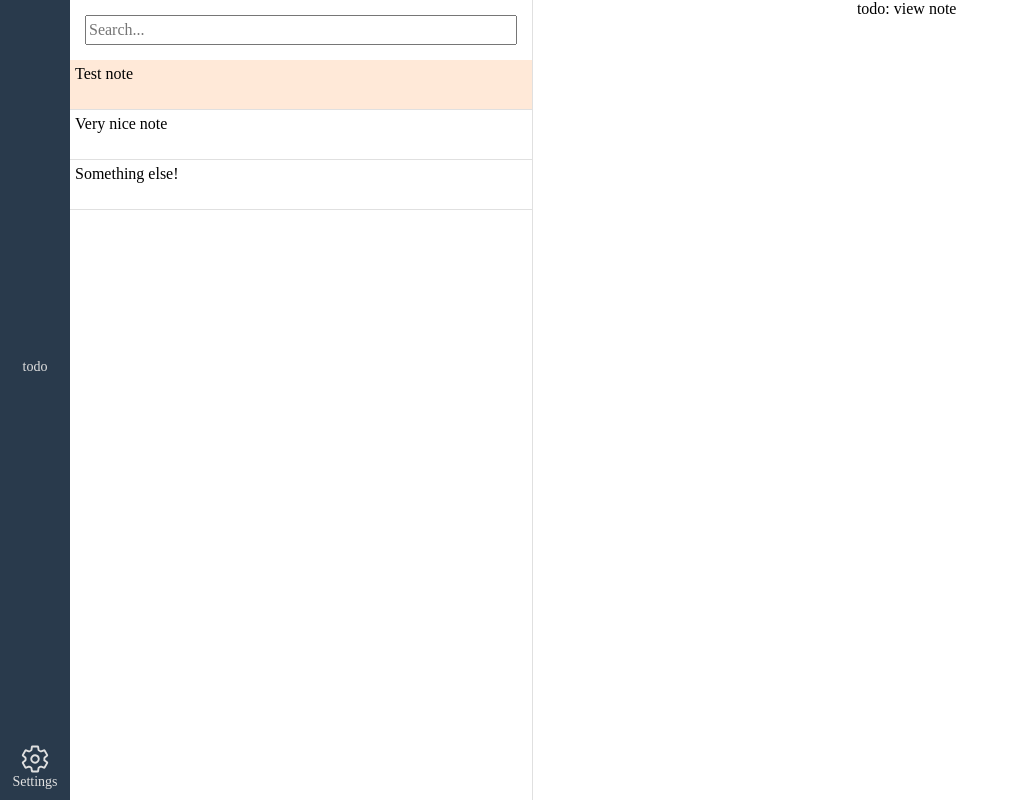
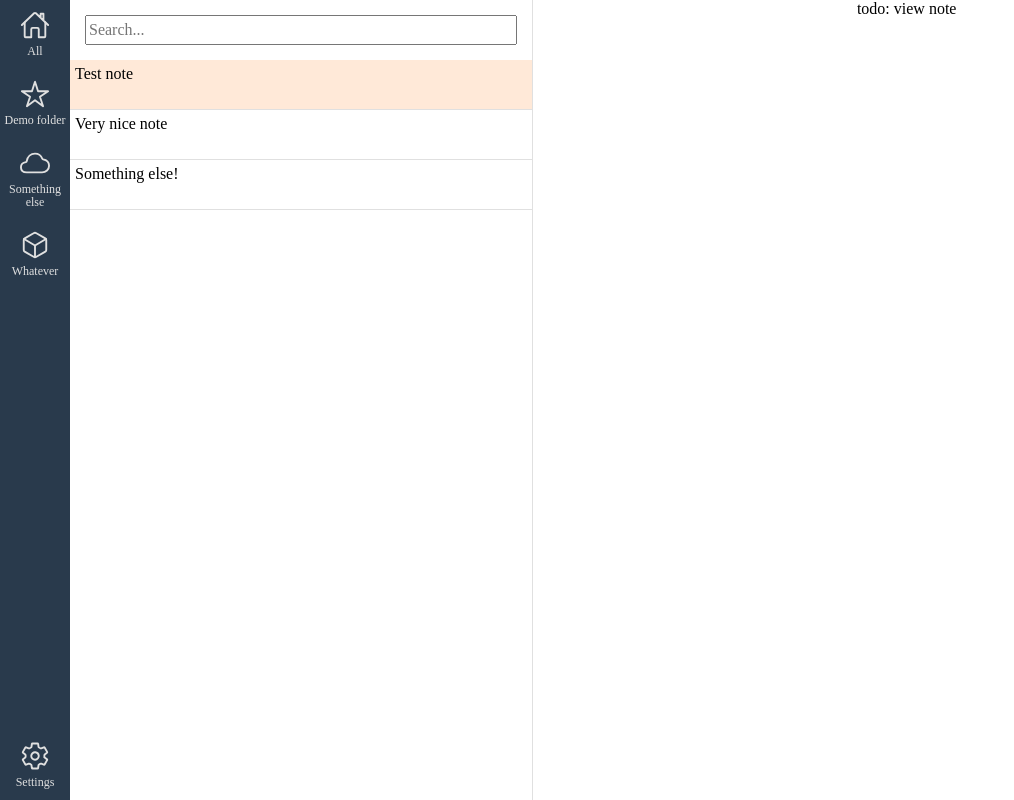
Before and after one commit to a-deriabin/SimplySave, a React (Create React App) app in the folder frontend/: page / in a window 1280 px wide. Shown: the whole page, without its empty margins (0-1014 px from the left). Built offline with nearby package versions, Linux system fonts and the light colour scheme.

Commit message:
Frontend: render folders

```diff
--- a/frontend/public/index.html
+++ b/frontend/public/index.html
@@ -34,7 +34,9 @@
                     },
                 ],
                 folders: [
-                    { id: 'demo', title: 'Demo folder', icon: 'star' }
+                    { id: 'demo', title: 'Demo folder', icon: 'star' },
+                    { id: 'demo2', title: 'Something else', icon: 'cloud' },
+                    { id: 'demo3', title: 'Whatever', icon: 'cube' },
                 ]
             }
         }
--- a/frontend/src/NotesListView/Folders/FolderBox.tsx
+++ b/frontend/src/NotesListView/Folders/FolderBox.tsx
@@ -2,6 +2,7 @@ import React from 'react';
 import FolderIcon, {FolderIconNameType} from "./FolderIcon";
 import Stack from "../../shared/components/Stack";
 import styles from './styles.module.scss'
+import Box from "../../shared/components/Box";
 
 type FolderBoxProps = {
     icon: FolderIconNameType,
@@ -11,12 +12,20 @@ type FolderBoxProps = {
 
 function FolderBox(props: FolderBoxProps) {
     return (
-        <Stack direction='column' align='center' className={styles.folderBox} onClick={props.onClick}>
-            <FolderIcon name={props.icon}/>
-            <div>
-                {props.title}
-            </div>
-        </Stack>
+        <Box styles={{width: '100%'}}>
+            <Stack
+                direction='column'
+                align='center'
+                gap={5}
+                className={styles.folderBox}
+                onClick={props.onClick}
+            >
+                <FolderIcon name={props.icon}/>
+                <div style={{ textAlign: 'center' }}>
+                    {props.title}
+                </div>
+            </Stack>
+        </Box>
     );
 }
 
--- a/frontend/src/NotesListView/Folders/FolderIcon.tsx
+++ b/frontend/src/NotesListView/Folders/FolderIcon.tsx
@@ -1,17 +1,42 @@
 import React from 'react';
-import { IoSettingsOutline } from 'react-icons/io5'
+import {
+    IoSettingsOutline,
+    IoCheckmarkSharp,
+    IoCloudyOutline,
+    IoCode,
+    IoCubeOutline,
+    IoHomeOutline, IoStarOutline
+} from 'react-icons/io5'
 import styles from './styles.module.scss'
 
-export type FolderIconNameType = 'settings'
+export type FolderIconNameType = 'settings' | 'check' | 'cloud' |
+    'code' | 'cube' | 'home' | 'star' | string
 
 type FolderIconProps = {
     name: FolderIconNameType
 }
 
 function FolderIcon(props: FolderIconProps) {
-    return (
-        <IoSettingsOutline className={styles.folderIcon} />
-    );
+    const className = styles.folderIcon
+
+    switch (props.name) {
+        case 'settings':
+            return <IoSettingsOutline className={className}/>
+        case 'check':
+            return <IoCheckmarkSharp className={className}/>
+        case 'cloud':
+            return <IoCloudyOutline className={className}/>
+        case 'code':
+            return <IoCode className={className}/>
+        case 'cube':
+            return <IoCubeOutline className={className}/>
+        case 'home':
+            return <IoHomeOutline className={className}/>
+        case 'star':
+            return <IoStarOutline className={className}/>
+        default:
+            throw new Error(`Unknown icon ${props.name}`)
+    }
 }
 
 export default FolderIcon;
--- /dev/null
+++ b/frontend/src/NotesListView/Folders/FolderList.tsx
@@ -0,0 +1,25 @@
+import React from 'react';
+import FolderBox from "./FolderBox";
+import Container from "../../shared/components/Container";
+import Stack from "../../shared/components/Stack";
+import {useSelector} from "react-redux";
+import {notesSelector} from "../../shared/redux/notes/notesSlice";
+
+type FolderListProps = {}
+
+function FolderList(props: FolderListProps) {
+    const notesData = useSelector(notesSelector)
+
+    return (
+        <Container flex={1} style={{ overflowY: 'auto' }}>
+            <Stack direction='column'>
+                <FolderBox icon='home' title='All' />
+                {notesData.foldersList.map(folder => (
+                    <FolderBox icon={folder.icon} title={folder.title} key={folder.id} />
+                ))}
+            </Stack>
+        </Container>
+    );
+}
+
+export default FolderList;
--- a/frontend/src/NotesListView/Folders/index.tsx
+++ b/frontend/src/NotesListView/Folders/index.tsx
@@ -3,6 +3,7 @@ import Container from "../../shared/components/Container";
 import styles from './styles.module.scss'
 import FolderBox from "./FolderBox";
 import Stack from "../../shared/components/Stack";
+import FolderList from "./FolderList";
 
 function Folders() {
     const handleSettingsClick = () => {
@@ -12,9 +13,7 @@ function Folders() {
     return (
         <Container verticalAlign='start' className={styles.foldersContainer}>
             <Stack direction='column'>
-                <Container flex={1}>
-                    todo
-                </Container>
+                <FolderList />
                 <Container style={{ height: 'auto' }}>
                     <FolderBox icon='settings' title='Settings' onClick={handleSettingsClick} />
                 </Container>
--- a/frontend/src/NotesListView/Folders/styles.module.scss
+++ b/frontend/src/NotesListView/Folders/styles.module.scss
@@ -3,7 +3,7 @@
     height: 100vh;
     background-color: var(--color-secondary);
     color: var(--color-text-contrast-pale);
-    font-size: 14px;
+    font-size: 12px;
 }
 
 .folderBox {
```
